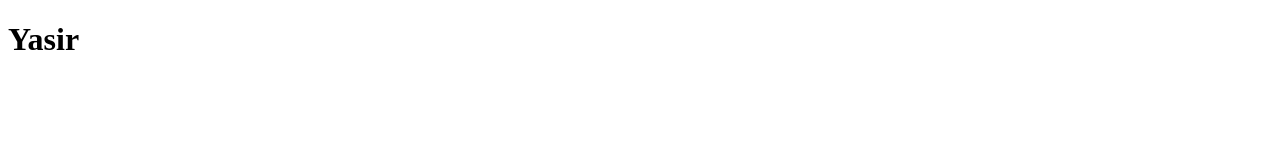
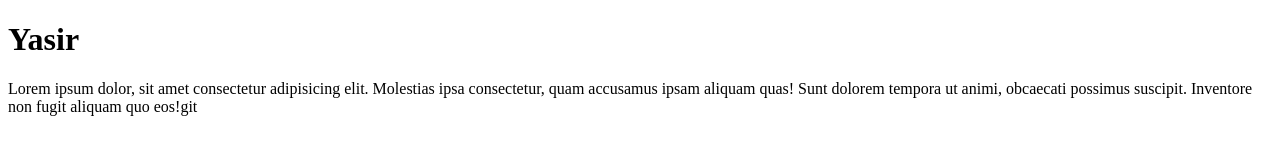
Before and after one commit to Imranbin123waleed/first-repo, a plain HTML site: page index.html in a window 1280 px wide. Drawn offline with Linux system fonts and the light colour scheme.

Commit message:
Modify by imran

```diff
--- a/index.html
+++ b/index.html
@@ -7,5 +7,8 @@
 </head>
 <body>
     <h1>Yasir</h1>
+    <p>Lorem ipsum dolor, sit amet consectetur adipisicing elit. Molestias ipsa consectetur, quam accusamus ipsam aliquam quas! Sunt dolorem tempora ut animi, obcaecati possimus suscipit. Inventore non fugit aliquam quo eos!git
+
+    </p>
 </body>
 </html>
```
